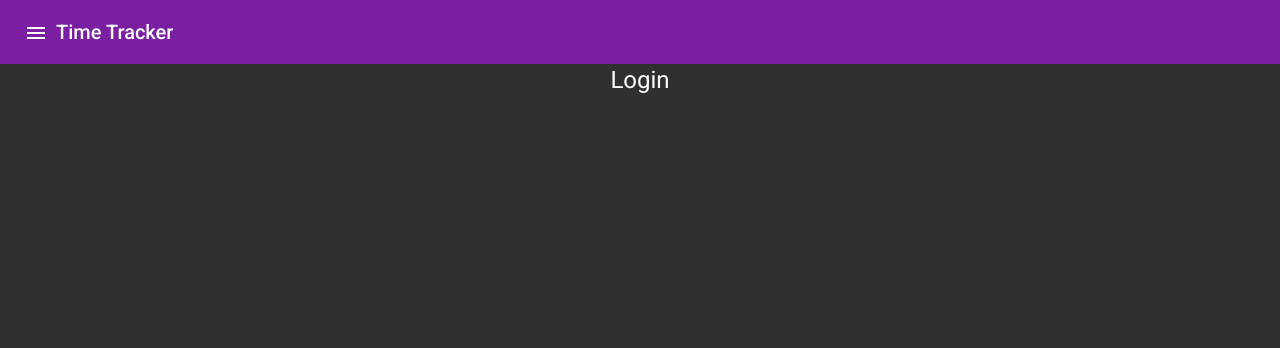
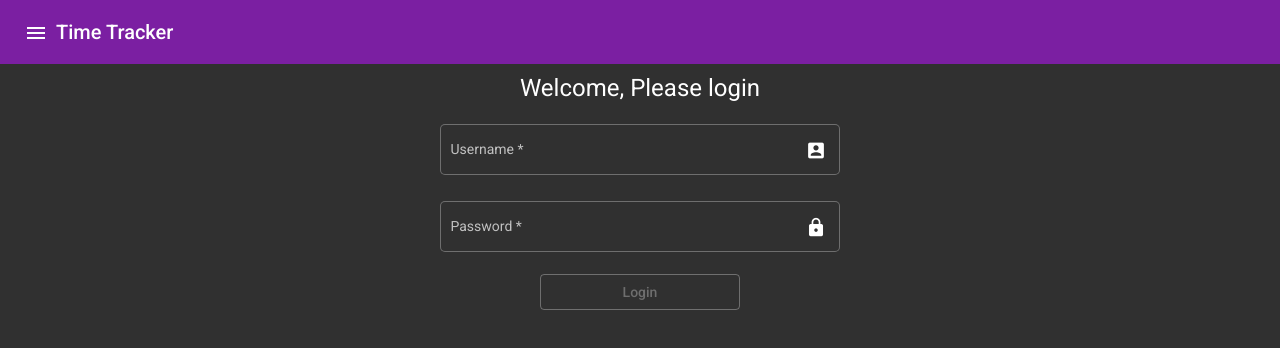
Before and after one commit to rniemand/time-tracker, an Angular app in the folder src/TimeTracker/ClientApp/: page /login in a window 1280 px wide. Shown: the top 348 px of the page. Built offline with nearby package versions, Linux system fonts and the light colour scheme.

Commit message:
Basic logout flow

```diff
--- a/src/TimeTracker/ClientApp/src/app/app.module.ts
+++ b/src/TimeTracker/ClientApp/src/app/app.module.ts
@@ -13,6 +13,7 @@ import { TimeTrackerModule } from './modules/time-tracker.module';
 import { HttpClientModule, HTTP_INTERCEPTORS } from '@angular/common/http';
 import { AppendTokenInterceptor, ErrorInterceptor } from './providers/append-token.interceptor';
 import { LoginComponent } from './components/views/login/login.component';
+import { FormsModule, ReactiveFormsModule } from '@angular/forms';
 
 @NgModule({
   declarations: [
@@ -26,6 +27,8 @@ import { LoginComponent } from './components/views/login/login.component';
   imports: [
     BrowserModule,
     AppRoutingModule,
+    FormsModule,
+    ReactiveFormsModule,
     BrowserAnimationsModule,
     HttpClientModule,
     MaterialModule,
--- a/src/TimeTracker/ClientApp/src/app/components/layout/side-nav/side-nav.component.html
+++ b/src/TimeTracker/ClientApp/src/app/components/layout/side-nav/side-nav.component.html
@@ -12,7 +12,7 @@
 
   <a mat-list-item routerLink="/login" (click)="onClose()" routerLinkActive="active" *ngIf="!loggedIn">
     <mat-icon>lock_open</mat-icon>
-    <span class="nav-caption">Test</span>
+    <span class="nav-caption">Login</span>
   </a>
 
   <mat-list-item (click)="onLogout()" *ngIf="loggedIn">
--- a/src/TimeTracker/ClientApp/src/app/components/layout/side-nav/side-nav.component.ts
+++ b/src/TimeTracker/ClientApp/src/app/components/layout/side-nav/side-nav.component.ts
@@ -1,25 +1,47 @@
-import { Component, EventEmitter, OnInit, Output } from '@angular/core';
+import { Component, EventEmitter, OnDestroy, OnInit, Output } from '@angular/core';
+import { Subscription } from 'rxjs';
+import { AuthService } from 'src/app/services/auth.service';
 
 @Component({
   selector: 'app-side-nav',
   templateUrl: './side-nav.component.html',
   styleUrls: ['./side-nav.component.css']
 })
-export class SideNavComponent implements OnInit {
+export class SideNavComponent implements OnInit, OnDestroy {
   @Output() closeSidenav = new EventEmitter<void>();
   loggedIn: boolean = false;
 
-  constructor() { }
+  private subscriptions: Subscription[] = [];
+
+  constructor(
+    private _authService: AuthService
+  ) { }
 
   ngOnInit(): void {
+    this.loggedIn = this._authService.loggedIn;
+
+    this.subscriptions.push(this._authService.authChanged.subscribe(
+      (loggedIn: boolean) => {
+        this.loggedIn = loggedIn;
+      }
+    ));
+  }
+
+  ngOnDestroy(): void {
+    this.subscriptions.forEach((sub: Subscription) => {
+      sub?.unsubscribe();
+    });
   }
 
   onLogout() {
-    // TODO: [COMPLETE] Complete me
+    if(confirm('Log out?') == false)
+      return;
+
+    this._authService.logout();
+    this.onClose();
   }
 
   onClose() {
     this.closeSidenav.emit();
   }
-
 }
--- a/src/TimeTracker/ClientApp/src/app/components/views/login/login.component.css
+++ b/src/TimeTracker/ClientApp/src/app/components/views/login/login.component.css
@@ -1,3 +1,24 @@
 .content-row h1 {
   text-align: center;
+  margin-top: 8px;
 }
+
+.login-form {
+  width: 400px;
+}
+  .login-form mat-form-field {
+    width: 100%;
+  }
+  .login-form .controls {
+    text-align: center;
+  }
+    .login-form .controls .login {
+      width: 50%;
+    }
+
+.user-controls {
+  text-align: center;
+}
+  .user-controls .logout {
+    width: 50%;
+  }
--- a/src/TimeTracker/ClientApp/src/app/components/views/login/login.component.html
+++ b/src/TimeTracker/ClientApp/src/app/components/views/login/login.component.html
@@ -1,5 +1,33 @@
 <div fxLayout="column" fxLayoutAlign="start center" class="mc-flex">
-  <div class="content-row">
-    <h1>Login</h1>
+  <div class="content-row" *ngIf="!loggedIn">
+    <h1>Welcome, Please login</h1>
+  </div>
+
+  <div class="content-row" fxLayout="column" fxLayoutAlign="start center" *ngIf="!loggedIn">
+    <div class="login-form">
+      <mat-form-field appearance="outline">
+        <mat-label>Username</mat-label>
+        <mat-icon matSuffix>account_box</mat-icon>
+        <input matInput [formControl]="username" type="text" required>
+      </mat-form-field>
+
+      <mat-form-field appearance="outline">
+        <mat-label>Password</mat-label>
+        <mat-icon matSuffix>lock</mat-icon>
+        <input matInput [formControl]="password" type="password" required>
+      </mat-form-field>
+
+      <div class="controls">
+        <button mat-stroked-button class="login" [disabled]="validCreds()" type="button" (click)="login()">Login</button>
+      </div>
+    </div>
+  </div>
+
+  <div class="content-row" *ngIf="loggedIn">
+    <h1>Welcome, NAME</h1>
+
+    <div class="user-controls">
+      <button mat-stroked-button class="logout" type="button" (click)="logout()">Logout</button>
+    </div>
   </div>
 </div>
--- a/src/TimeTracker/ClientApp/src/app/components/views/login/login.component.ts
+++ b/src/TimeTracker/ClientApp/src/app/components/views/login/login.component.ts
@@ -1,15 +1,52 @@
-import { Component, OnInit } from '@angular/core';
+import { Component, OnDestroy, OnInit } from '@angular/core';
+import { FormControl, Validators } from '@angular/forms';
+import { Subscription } from 'rxjs';
+import { AuthService } from 'src/app/services/auth.service';
 
 @Component({
   selector: 'app-login',
   templateUrl: './login.component.html',
   styleUrls: ['./login.component.css']
 })
-export class LoginComponent implements OnInit {
+export class LoginComponent implements OnInit, OnDestroy {
+  username = new FormControl('', [Validators.required, Validators.minLength(1)]);
+  password = new FormControl('', [Validators.required, Validators.minLength(1)]);
+  loggedIn: boolean = false;
 
-  constructor() { }
+  private subscriptions: Subscription[] = [];
+
+  constructor(
+    private _authService: AuthService
+  ) { }
 
   ngOnInit(): void {
+    this.loggedIn = this._authService.loggedIn;
+
+    this.subscriptions.push(this._authService.authChanged.subscribe(
+      (loggedIn: boolean) => {
+        this.loggedIn = loggedIn;
+      }
+    ));
   }
 
+  ngOnDestroy(): void {
+    this.subscriptions.forEach((sub: Subscription) => {
+      sub?.unsubscribe();
+    });
+  }
+
+  validCreds = () => {
+    if(this.username.invalid || this.password.invalid)
+      return true;
+
+    return false;
+  }
+
+  login = () => {
+    this._authService.login(this.username.value, this.password.value);
+  }
+
+  logout = () => {
+    this._authService.logout();
+  }
 }
--- a/src/TimeTracker/ClientApp/src/app/services/auth.service.ts
+++ b/src/TimeTracker/ClientApp/src/app/services/auth.service.ts
@@ -19,38 +19,65 @@ export class AuthService {
     // Check to see if we are logged in
     if(this.storage.hasItem(KEY_TOKEN)) {
       // TODO: [VALIDATION] Add some form of token validation here
-      this._currentToken = this.storage.getItem<string>(KEY_TOKEN);
-      this.loggedIn = true;
+      this.setLoggedInSate(true, this.storage.getItem<string>(KEY_TOKEN));
     }
   }
 
   login = (username: string, password: string) => {
-    this.authClient.authenticate(new AuthenticationRequest({
+    let authRequest = new AuthenticationRequest({
       username: username,
       password: password
-    })).toPromise().then(
-      (response: AuthenticationResponse) => {
-        console.log(response);
+    });
 
-        if((response?.token?.length ?? 0) > 0) {
-          this.storage.setItem(KEY_TOKEN, response.token);
-          this.loggedIn = true;
+    return new Promise<boolean>((resolve, reject) => {
+      this.authClient.authenticate(authRequest).toPromise().then(
+        (response: AuthenticationResponse) => {
+          if((response?.token?.length ?? 0) > 0) {
+            this.setLoggedInSate(true, response.token);
+          } else {
+            this.setLoggedInSate(false);
+          }
+
+          resolve(this.loggedIn);
+        },
+        (error: any) => {
+          console.error(error);
+
+          this.setLoggedInSate(false);
+          resolve(false);
         }
-      },
-      (error: any) => {
-        console.error(error);
-      }
-    );
+      );
+    });
   }
 
   logout = () => {
-    this.storage.removeItem(KEY_TOKEN);
+    this.setLoggedInSate(false);
   }
 
   getAuthToken = () => {
-    if(!this.storage.hasItem(KEY_TOKEN))
+    if(this._currentToken.length < 1)
       return null;
 
-    return this.storage.getItem<string>(KEY_TOKEN);
+    return this._currentToken;
+  }
+
+  // Internal methods
+  private setLoggedInSate = (loggedIn: boolean, token?: string) => {
+    this.loggedIn = loggedIn;
+
+    if(this.loggedIn === false) {
+      this._currentToken = '';
+
+      if(this.storage.hasItem(KEY_TOKEN)) {
+        this.storage.removeItem(KEY_TOKEN);
+      }
+    }
+
+    if(typeof(token) === 'string' && token.length > 0) {
+      this._currentToken = token;
+      this.storage.setItem(KEY_TOKEN, token);
+    }
+
+    this.authChanged.next(this.loggedIn);
   }
 }
```
